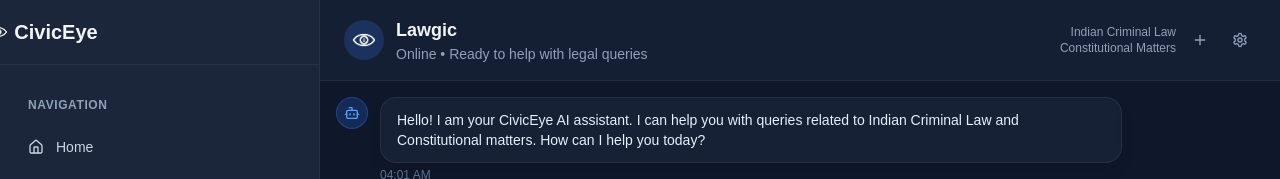
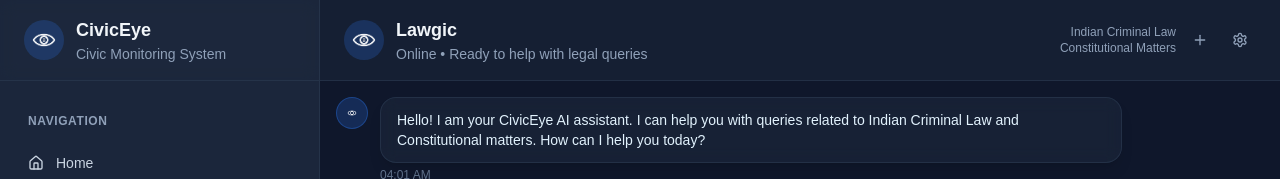
Before and after one commit to Vaibhav2154/civic-eye, a Next.js app in the folder civiceye_web/: page /dashboard/chatbot in a window 1280 px wide. Shown: the top 179 px of the page. Built offline with nearby package versions, Linux system fonts and the light colour scheme; no server answers.

Commit message:
Styled Chatbot

```diff
--- a/civiceye_web/app/dashboard/chatbot/page.tsx
+++ b/civiceye_web/app/dashboard/chatbot/page.tsx
@@ -14,6 +14,7 @@
   timestamp: string;
   id?: string;
   type?: 'text' | 'loading' | 'error';
+    logo?: boolean;
 }
 
 interface ChatSession {
@@ -72,7 +73,15 @@
     ? 'bg-blue-500/20 text-blue-400 border border-blue-500/30'
     : 'bg-slate-600/50 text-slate-300 border border-slate-600/50'
 }`}>
-        {isBot ? <Bot className="w-4 h-4" /> : <User className="w-4 h-4" />}
+  {isBot ? (
+    message.logo ? (
+      <Image src='/logo1.png' priority={true} alt='CivicEye Logo' height={32} width={32} className="w-4 h-4 object-contain" />
+    ) : (
+      <Image src='/logo1.png' priority={true} alt='CivicEye Logo' height={32} width={32} className="w-4 h-4 object-contain"/>
+    )
+  ) : (
+    <User className="w-4 h-4" />
+  )}
 </div>
 
       {/* Message Content */}
@@ -215,7 +224,8 @@
     isUser: false,
     timestamp: new Date().toISOString(),
     id: '1',
-      type: 'text'
+    type: 'text',
+    logo: true // Add this flag to indicate this message should show logo
   };
     setMessages([initialMessage]);
     createNewChatSession();
@@ -581,19 +591,27 @@
       {/* Sidebar */}
       <div className={`fixed inset-y-0 left-0 z-50 w-80 bg-slate-800/90 backdrop-blur-sm border-r border-slate-700/50 transform ${isSidebarOpen ? 'translate-x-0' : '-translate-x-full'} transition-transform duration-300 ease-in-out lg:translate-x-0 lg:static lg:inset-0`}>
   <div className="flex h-full flex-col">
-          {/* Logo Section */}
-           <div className="flex items-center gap-3 px-6 py-4 border-b border-slate-700/50">
-                  <div className="w-8 h-8  rounded-lg flex items-center justify-center">
+    {/* Logo Section - Now perfectly aligned with main header */}
+    <div className="bg-slate-800/50 backdrop-blur-sm border-b border-slate-700/50 px-6 py-4 flex-shrink-0">
+      <div className="flex items-center justify-between">
+        <div className="flex items-center gap-3">
+          <div className="w-10 h-10 bg-blue-500/20 rounded-full flex items-center justify-center">
             <Image src='/logo1.png' priority={true} alt='logo' height={100} width={100} />
-                    <span className="text-xl font-bold text-slate-100">CivicEye</span>
+          </div>
+          <div>
+            <h1 className="text-lg font-semibold text-slate-100">CivicEye</h1>
+            <p className="text-sm text-slate-400">Civic Monitoring System</p>
+          </div>
         </div>
         <button
-              className="ml-auto lg:hidden text-slate-400 hover:text-slate-100"
+          className="lg:hidden text-slate-300 p-2 rounded-md hover:bg-slate-700/50 transition-colors"
           onClick={() => setIsSidebarOpen(false)}
         >
           <X className="h-5 w-5" />
         </button>
       </div>
+    </div>
+
 
           {/* Navigation Menu */}
           <nav className="px-4 py-6 border-b border-slate-700/50">
@@ -706,6 +724,8 @@
           </div>
         </div>
       </div>
+
+
 
       {/* Main Content */}
       <div className="flex-1 flex flex-col min-h-0">
```
Lines whose indentation alone changed are shown as unchanged.
